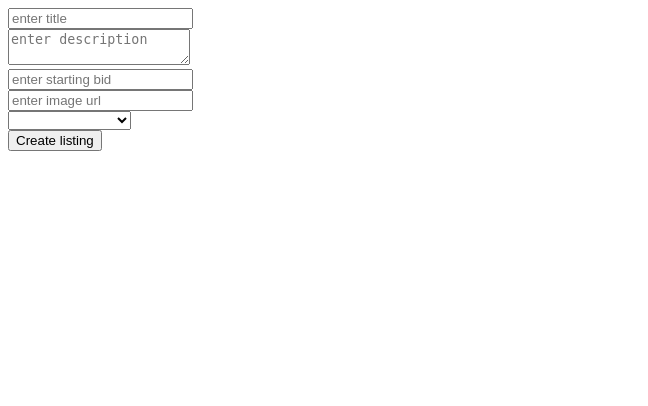
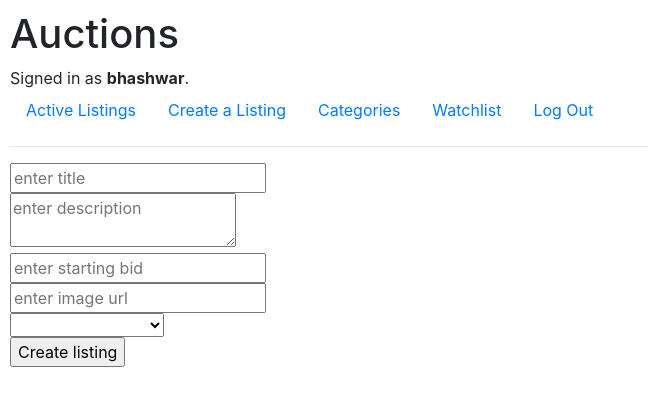
Before and after one commit to freshbash/commerce, a Django app: page /add/ in a window 1280 px wide. Shown: the top 406 px of the page, without its empty margins (0-648 px from the left). Run offline with Django 3.2, Linux system fonts and the light colour scheme; a user stored in the database is signed in; some libraries are stand-ins or nearby versions.

Commit message:
Project 2 final w/o css

```diff
--- a/auctions/admin.py
+++ b/auctions/admin.py
@@ -1,12 +1,13 @@
 from django.contrib import admin
 from django.contrib.sessions.models import Session
-from .models import User, Listing, Bid, Comment
+from .models import User, Listing, Bid, Comment, Watchlist
 
 # Register your models here.
 admin.site.register(User)
 admin.site.register(Listing)
 admin.site.register(Bid)
 admin.site.register(Comment)
+admin.site.register(Watchlist)
 
 class SessionAdmin(admin.ModelAdmin):
     def _session_data(self, obj):
--- a/auctions/models.py
+++ b/auctions/models.py
@@ -48,3 +48,7 @@
 
     def __str__(self):
         return f"User: {self.user}, Listing: {self.listing}, Comment: {self.comment}"
+
+class Watchlist(models.Model):
+    user = models.ForeignKey(User, on_delete=models.CASCADE, related_name="watchlistuser")
+    listing = models.ForeignKey(Listing, on_delete=models.CASCADE, related_name="watchlistitem")
--- a/auctions/templates/auctions/add.html
+++ b/auctions/templates/auctions/add.html
@@ -1,9 +1,10 @@
-<!DOCTYPE html>
-<html>
-    <head>
-        <title>Create a listing</title>
-    </head>
-    <body>
+{% extends "auctions/layout.html" %}
+
+{% block title %}
+    Create a listing
+{% endblock %}
+
+{% block body %}
     <form action="{% url 'addlisting' %}" method="post">
         {% csrf_token %}
         <div>
@@ -34,5 +35,4 @@
             <input type="submit" value="Create listing">
         </div>
     </form>
-    </body>
-</html>
+{% endblock %}
--- a/auctions/templates/auctions/listing.html
+++ b/auctions/templates/auctions/listing.html
@@ -7,7 +7,7 @@
 {% block body %}
     <h2>{{ details.title }}</h2>
     {% if not flag %}
-        <a href="{% url 'listingadd' details.id True %}">Add to watchlist</a>
+        <a href="{% url 'listingadd' details.id 1 %}">Add to watchlist</a>
     {% else %}
         <a href="{% url 'watchlist' %}">Go to watchlist</a>
     {% endif %}
--- a/auctions/urls.py
+++ b/auctions/urls.py
@@ -9,10 +9,13 @@
     path("register", views.register, name="register"),
     path("add/", views.add , name="addlisting"),
     path("listing/<int:listing_id>/", views.listing, name="listing"),
-    path("listing/<int:listing_id>/<add>/", views.listing, name="listingadd"),
+    path("listing/<int:listing_id>/<int:add>/", views.listing, name="listingadd"),
     path("watchlist/", views.watchlist, name="watchlist"),
-    path("watchlist/<int:item_id>/", views.watchlist, name="watchlist_del"),
+    path("watchlist/<int:item_id>/", views.delete_from_watchlist, name="watchlist_del"),
     path("listing/bid/<int:listing_id>/", views.bid, name="bid"),
+    path("listing/<int:listing_id>/<int:add>/<int:bid_valid>/", views.listing, name="bidvalid"),
     path("listing/close/<int:listing_id>/", views.close, name="close"),
-    path("listing/addedcomment/<int:listing_id>/", views.addcomment, name="addcomment")
+    path("listing/addedcomment/<int:listing_id>/", views.addcomment, name="addcomment"),
+    path("categories/", views.categories, name="categories"),
+    path("categorylist/<str:category>/", views.catlist, name="catlist")
 ]
--- a/auctions/views.py
+++ b/auctions/views.py
@@ -5,7 +5,7 @@
 from django.urls import reverse
 from django.contrib.auth.decorators import login_required
 
-from .models import User, Listing, Bid, Comment
+from .models import User, Listing, Bid, Comment, Watchlist
 
 
 def index(request):
@@ -77,7 +77,7 @@
         desc = request.POST["desc"]
         start = float(request.POST["start"])
         url = request.POST["url"]
-        cat = request.POST["cat"]
+        cat = request.POST["cat"].upper()
 
         listing = Listing(
             user = request.user,
@@ -94,20 +94,14 @@
         return render(request, "auctions/add.html")
 
 @login_required(redirect_field_name=None, login_url="/login")
-def listing(request, listing_id, add=None, bid_valid=None):
+def listing(request, listing_id, add=0, bid_valid=None):
     details = Listing.objects.get(pk=listing_id)
-    if add is not None:
-        item = dict()
-        item["id"] = details.id
-        item["title"] = details.title
-        item["url"] = details.image_url
-        item["price"] = details.current_price
-        request.session["watchlist"] += [item]
+    if add:
+        watchlist = Watchlist(user=request.user, listing=details)
+        watchlist.save()
     flag = False
-    for item in request.session["watchlist"]:
-        if item["id"] ==  details.id:
-            flag = True
-            break
+    if (Watchlist.objects.filter(user=request.user).filter(listing=details)):
+        flag = True
     status = False
     if details.status in ["A", "Active"]:
         status = True
@@ -127,15 +121,17 @@
     })
 
 @login_required(redirect_field_name=None, login_url="/login")
-def watchlist(request, item_id=None):
-    if item_id is not None:
-        request.session['watchlist'] = [
-            item for item in request.session['watchlist'] if item['id'] != item_id
-            ]
-    data = request.session["watchlist"]
+def watchlist(request):
+    data = list(Watchlist.objects.filter(user=request.user))
     return render(request, "auctions/watchlist.html", {
         "data": data
     })
+
+def delete_from_watchlist(request, item_id):
+    if item_id is not None:
+        item = Listing.objects.get(pk=item_id)
+        Watchlist.objects.filter(user=request.user).filter(listing=item).delete()
+    return HttpResponseRedirect(f"/watchlist/")
 
 @login_required(redirect_field_name=None, login_url="/login")
 def bid(request, listing_id):
@@ -148,14 +144,14 @@
         details.save()
         new_high_bidder = Bid(user=request.user, listing=details, bid=bid)
         new_high_bidder.save()
-    return listing(request, listing_id=listing_id, bid_valid=valid)
+    return HttpResponseRedirect(f"/listing/{listing_id}/{0}/{int(valid)}/")
 
 @login_required(redirect_field_name=None, login_url="/login")
 def close(request, listing_id):
     item = Listing.objects.get(pk=listing_id)
     item.status = "D"
     item.save()
-    return listing(request, listing_id=listing_id)
+    return HttpResponseRedirect(f"/listing/{listing_id}/")
 
 @login_required(redirect_field_name=None, login_url="/login")
 def addcomment(request, listing_id):
@@ -163,4 +159,18 @@
     item = Listing.objects.get(pk=listing_id)
     comment = Comment(user=request.user, listing=item, comment=detail)
     comment.save()
-    return listing(request, listing_id=listing_id)
+    return HttpResponseRedirect(f"/listing/{listing_id}/")
+
+@login_required(redirect_field_name=None, login_url="/login")
+def categories(request):
+    cat = [c for c in Listing.category.field.choices]
+    return render(request, "auctions/categories.html", {
+        "cat": cat
+    })
+
+@login_required(redirect_field_name=None, login_url="/login")
+def catlist(request, category):
+    listings = list(Listing.objects.filter(category=category).filter(status="A"))
+    return render(request, "auctions/catlist.html", {
+        "listings": listings, "category": category.capitalize()
+    })
```
Also changed, not shown: auctions/templates/auctions/categories.html (added, +14 -0 lines), auctions/templates/auctions/catlist.html (added, +14 -0 lines), auctions/templates/auctions/watchlist.html (+4 -4 lines), auctions/migrations/0003_watchlist.py (added), db.sqlite3. Lines whose indentation alone changed are shown as unchanged.
